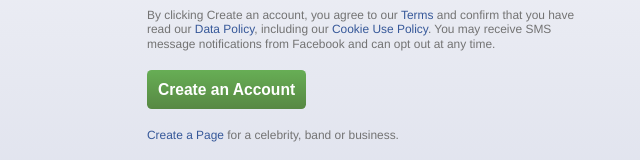
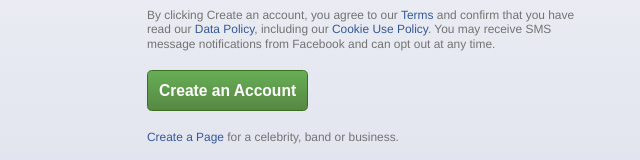
Before and after one commit to joel-ace/fbclone, a plain HTML site: page src/index.html in a window 1280 px wide. Shown: the part 431-591 px from the top of the page, 523-1163 px from the left. Drawn offline with Linux system fonts and the light colour scheme.

Commit message:
Updated styling on create account button

```diff
--- a/src/css/main.css
+++ b/src/css/main.css
@@ -175,7 +175,7 @@ label {
     background: -moz-linear-gradient(#67ae55, #578843);
     background: linear-gradient(#67ae55, #578843);
 	padding: 0.7em;
-	border: 0;
+	border: 1px solid #3b6e22;
 	color: #fff;
 	font-size: 0.75em;
 	font-weight: bold;
```
